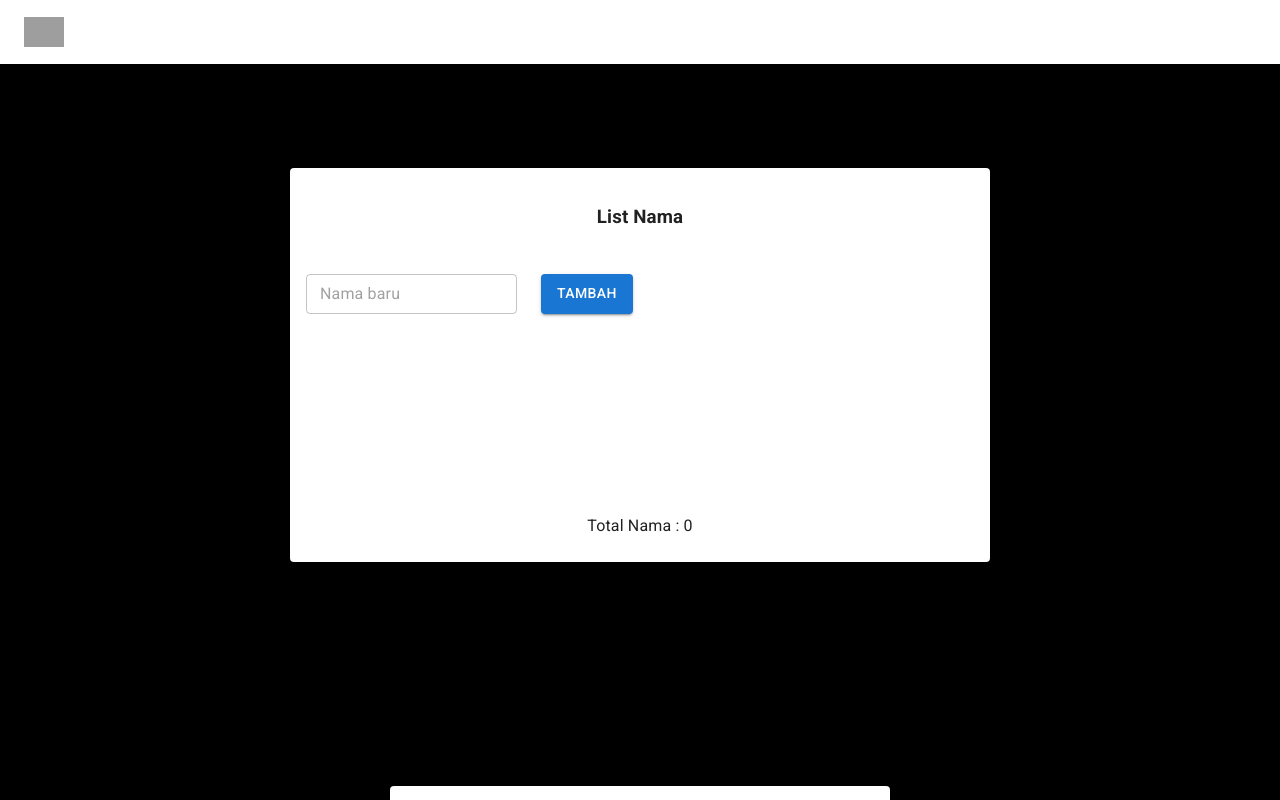
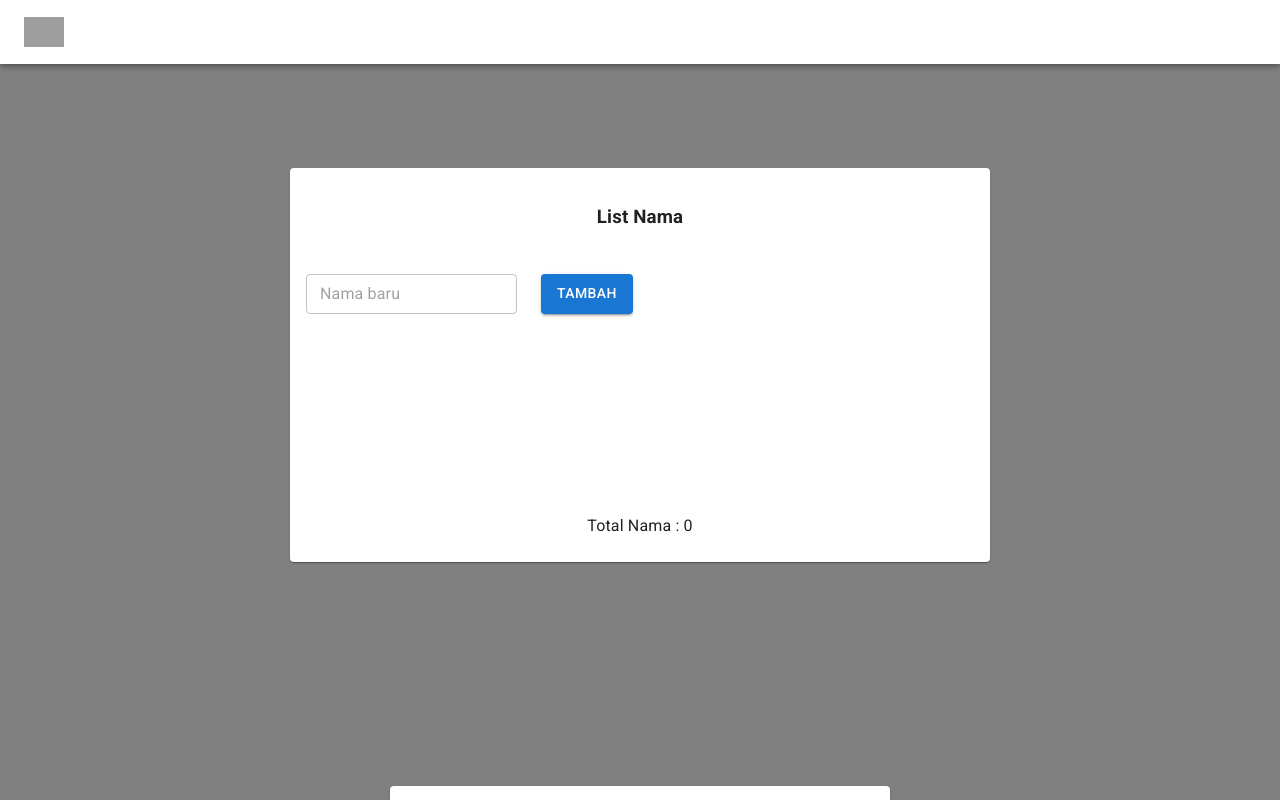
Before and after one commit to ChaaDave/listname, a React (Create React App) app: page / in a window 1280 px wide. Shown: the top 800 px of the page. Built offline with nearby package versions, Linux system fonts and the light colour scheme; grey boxes are pictures that could not be loaded.

Commit message:
Update App.js

```diff
--- a/src/App.js
+++ b/src/App.js
@@ -6,7 +6,7 @@ import PersistentDrawerRight from './pages/navbar';
 function App() {
   return (
     <div style={{
-      backgroundColor: "#000000"
+      backgroundColor: "#808080"
     }}>
       <PersistentDrawerRight />,
       <List />,
```
